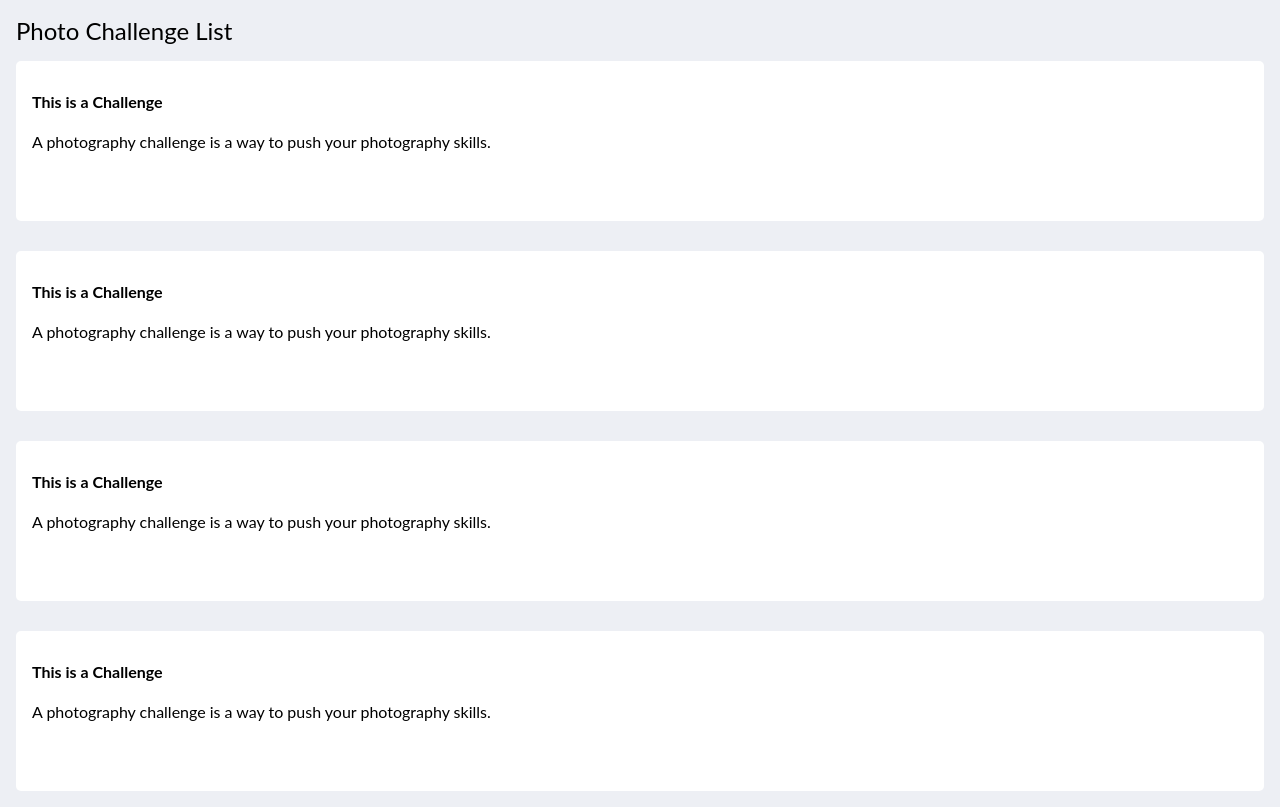
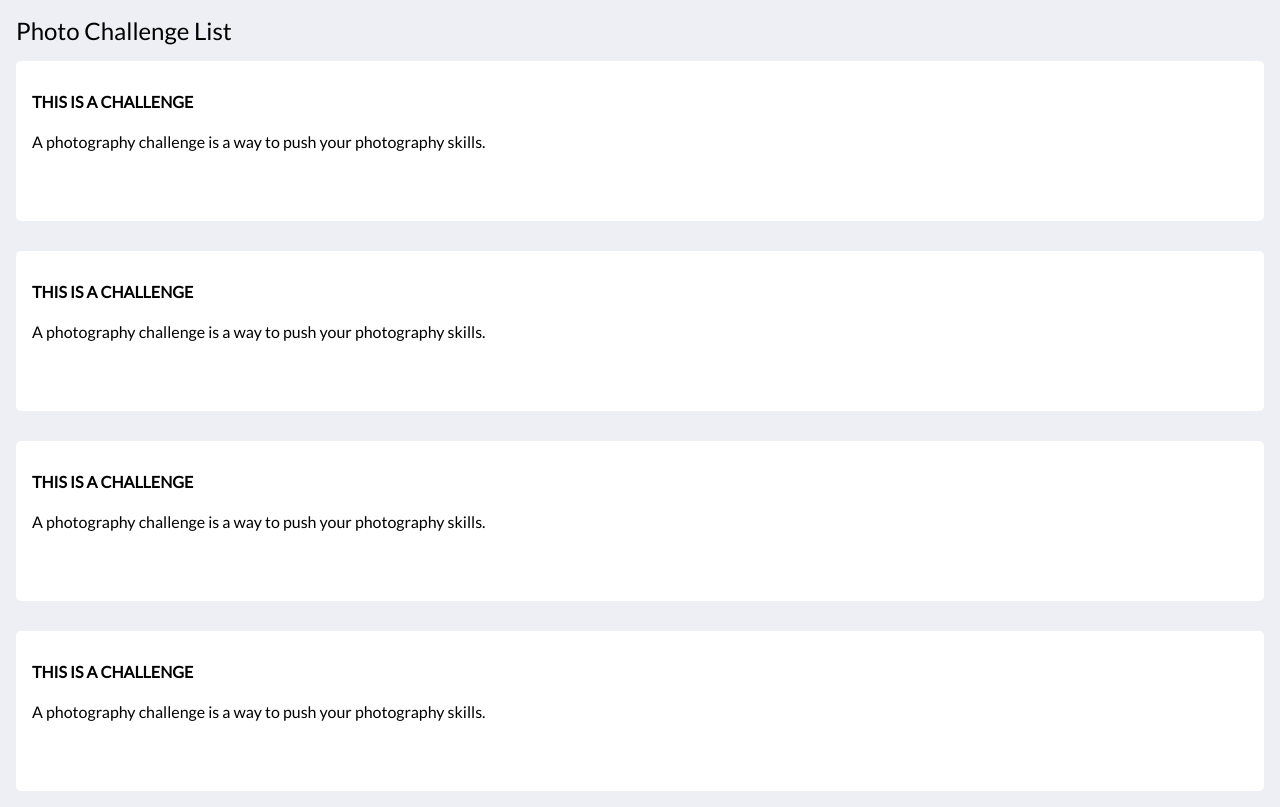
Before and after one commit to svenvonwerner/capstone-project, a React (Create React App) app: page / in a window 1280 px wide. Built offline with nearby package versions, Linux system fonts and the light colour scheme.

Commit message:
Update Add card and list

```diff
--- a/public/index.html
+++ b/public/index.html
@@ -5,10 +5,7 @@
     <link rel="icon" href="%PUBLIC_URL%/favicon.ico" />
     <meta name="viewport" content="width=device-width, initial-scale=1" />
     <meta name="theme-color" content="#000000" />
-    <meta
-      name="description"
-      content="Web site created using create-react-app"
-    />
+    <meta name="description" content="Web site created using create-react-app" />
     <link rel="apple-touch-icon" href="%PUBLIC_URL%/logo192.png" />
     <!--
       manifest.json provides metadata used when your web app is installed on a
@@ -24,7 +21,10 @@
       work correctly both with client-side routing and a non-root public URL.
       Learn how to configure a non-root public URL by running `npm run build`.
     -->
-    <title>React App</title>
+    <style>
+      @import url('https://fonts.googleapis.com/css2?family=Lato&display=swap');
+    </style>
+    <title>CHAPP</title>
   </head>
   <body>
     <noscript>You need to enable JavaScript to run this app.</noscript>
--- a/src/GlobalStyles.js
+++ b/src/GlobalStyles.js
@@ -5,22 +5,24 @@ const GlobalStyle = createGlobalStyle`
     box-sizing: border-box;
   }
 
-
   body {
-    margin:1rem;
+    margin: 1rem;
     font-family: 'Lato', sans-serif;
-    background-color:#EDEFF4;
+    background-color: #EDEFF4;
   }
 
   h1 {
-   font-size: 1.5rem;
-   font-weight:normal;
+    font-family: 'Lato', sans-serif;
+    font-size: 1.5rem;
+    font-weight: 300;
 
   }
   h2 {
     font-size: 1.0rem;
+    font-family: 'Lato', sans-serif;
+    text-transform: uppercase ;
+
   }
-
-`;
+  `;
 
 export default GlobalStyle;
--- a/src/components/ChallengeCard.js
+++ b/src/components/ChallengeCard.js
@@ -20,5 +20,4 @@ const Wrapper = styled.li`
 const Description = styled.p`
   overflow: hidden;
   text-overflow: ellipsis;
-  white-space: nowrap;
 `;
--- a/src/components/Test.js
+++ /dev/null
@@ -1,3 +0,0 @@
-export default function Test() {
-  return <div>Test bestanden</div>;
-}
```
Also changed, not shown: 2 other files (tests, documents, lock files or other folders).
